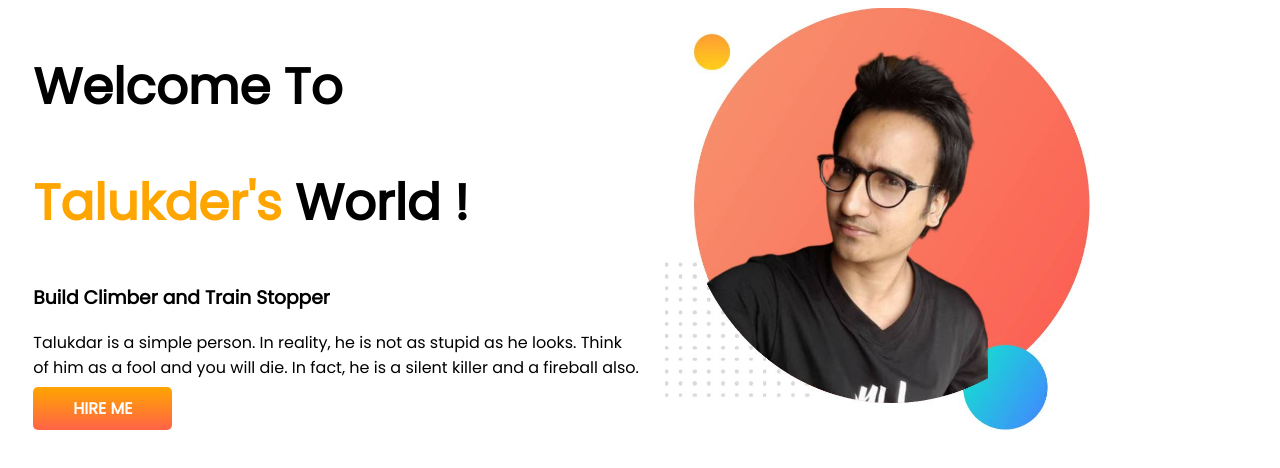
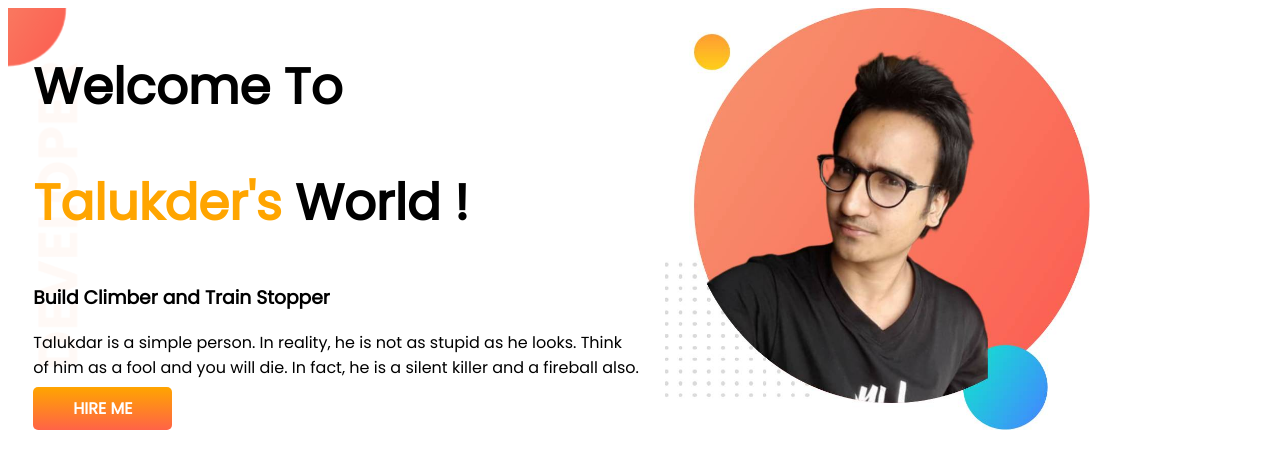
Before and after one commit to SATalukder/developer-portfolio, a plain HTML site: page index.html in a window 1280 px wide. Drawn offline with Linux system fonts and the light colour scheme.

Commit message:
banner add

```diff
--- a/style.css
+++ b/style.css
@@ -33,6 +33,6 @@ section {
 
 }
 
-top-banner {
+.top-banner {
     background-image: url(images/top-banner.png);
 }
```
